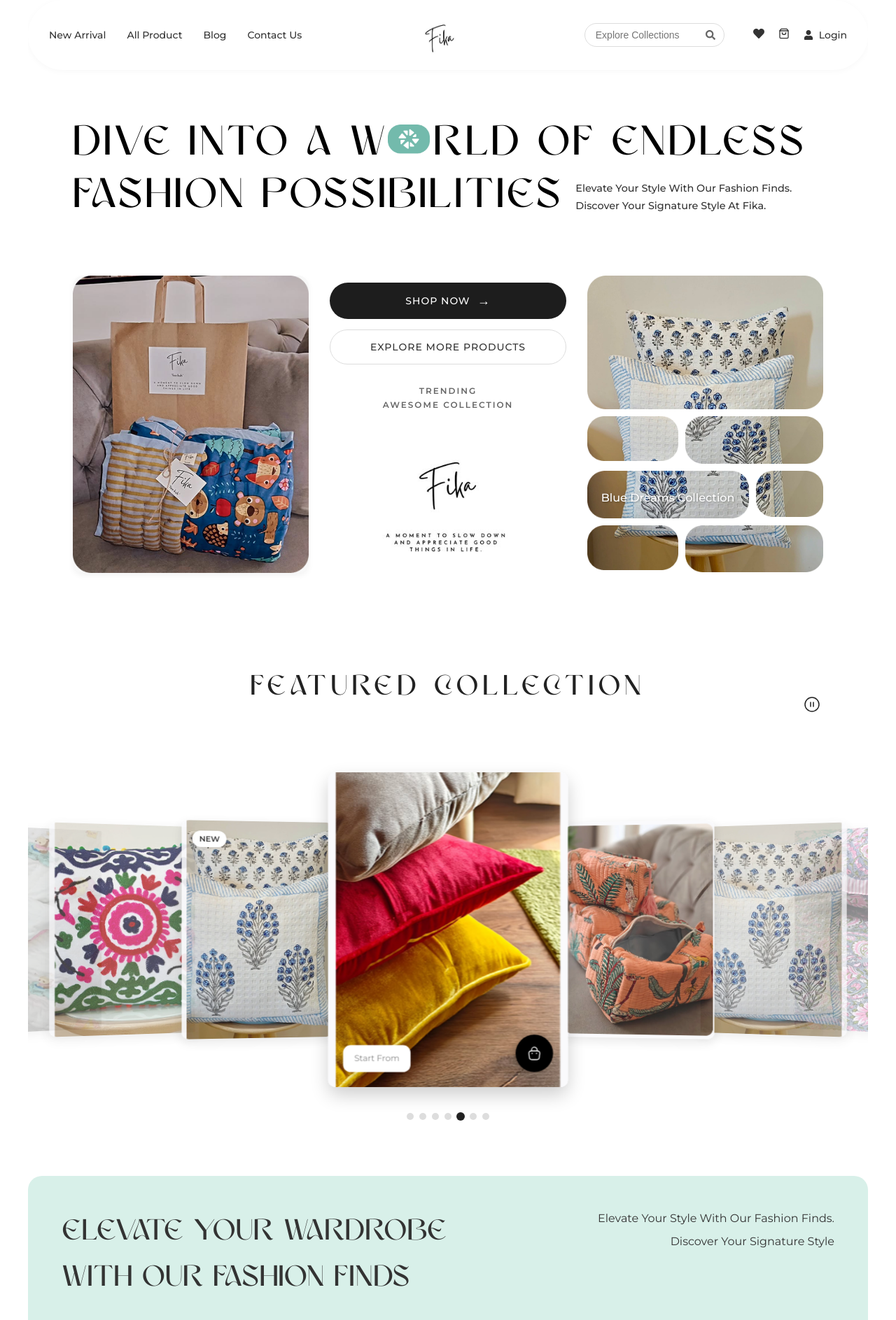
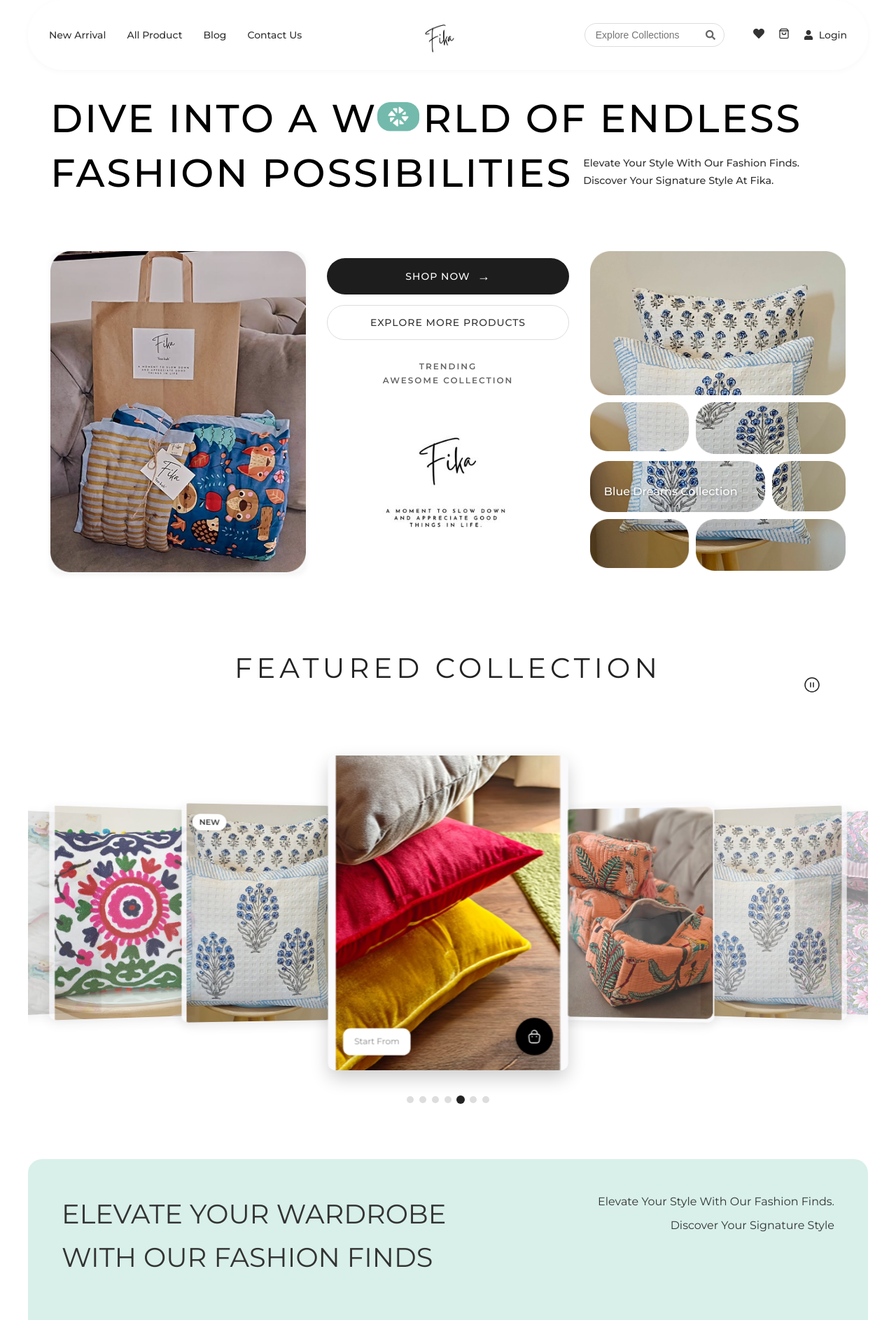
Before and after one commit to 157-49-18-22/Fika-app, a React (Vite) app: page / in a window 1280 px wide. Shown: the top 1887 px of the page at 70% size. Built offline with nearby package versions, Linux system fonts and the light colour scheme; a web font is replaced by a local one.

Commit message:
Update index title and adjust styles across components

```diff
--- a/index.html
+++ b/index.html
@@ -3,9 +3,9 @@
 
 <head>
   <meta charset="UTF-8" />
-  <link rel="icon" type="image/svg+xml" href="/vite.svg" />
+  <!-- <link rel="icon" type="image/svg+xml" href="/vite.svg" /> -->
   <meta name="viewport" content="width=device-width, initial-scale=1.0" />
-  <title>Vite + React</title>
+  <title>Fika-India</title>
 </head>
 
 <body>
--- a/src/App.css
+++ b/src/App.css
@@ -2,7 +2,6 @@
   width: 1200px;
   margin: 0 auto;
   font-family: 'Montserrat', sans-serif !important;
-  overflow-x: hidden;
 }
 
 :root {
@@ -49,8 +48,8 @@ body {
 
 /* For components that need scroll functionality without visible scrollbar */
 .scroll-container {
-  overflow-y: auto;
-  overflow-x: hidden;
+  /* overflow-y: auto; */
+  /* overflow-x: hidden; */
   -ms-overflow-style: none;
   scrollbar-width: none;
 }
--- a/src/Component/CollectionIntro/CollectionIntro.css
+++ b/src/Component/CollectionIntro/CollectionIntro.css
@@ -21,8 +21,8 @@
 }
 
 .main-heading {
-    font-family: 'Carmine', serif;
-    font-size: 2.6rem;
+    /* font-family: 'Carmine', serif; */
+    font-size: 2.4rem;
     font-weight: 400;
     color: #333;
     line-height: 1.6;
--- a/src/Component/FashionGrid/FashionGrid.css
+++ b/src/Component/FashionGrid/FashionGrid.css
@@ -1,13 +1,4 @@
 @import url('https://fonts.googleapis.com/css2?family=Montserrat:wght@400;500;600&display=swap');
-
-@font-face {
-    font-family: 'Carmine';
-    src: url('/public/fonts/Carmine.ttf') format('truetype'),
-        url('/public/fonts/Carmine.otf') format('opentype');
-    font-weight: normal;
-    font-style: normal;
-    font-display: swap;
-}
 
 .fashion-grid-container {
     padding: 40px 0;
@@ -151,7 +142,6 @@
 }
 
 .info-title {
-    font-family: 'Carmine', serif;
     font-size: 24px;
     margin-bottom: 20px;
     line-height: 1.3;
--- a/src/Component/FashionShowcase/FashionShowcase.css
+++ b/src/Component/FashionShowcase/FashionShowcase.css
@@ -8,7 +8,6 @@
     font-weight: 400;
     margin-bottom: 30px;
     letter-spacing: 2px;
-    font-family: 'Carmine';
 }
 
 .fashion-showcase {
--- a/src/Component/FashionShowcase/FashionShowcase.jsx
+++ b/src/Component/FashionShowcase/FashionShowcase.jsx
@@ -4,7 +4,7 @@ import "./FashionShowcase.css";
 const FashionShowcase = () => {
   return (
     <div className="fashion-section">
-      <h1 className="sectiontitle" style={{ fontFamily: "carmine" }}>
+      <h1 className="sectiontitle">
         FASHION AT YOUR FINGERTIPS
       </h1>
       <div className="fashion-showcase">
@@ -12,7 +12,6 @@ const FashionShowcase = () => {
           <div className="main-content">
             <h1
               className="showcase-main-title"
-              style={{ fontFamily: "carmine" }}
             >
               1200+
             </h1>
--- a/src/Component/FeaturedCollection/FeaturedCollection.css
+++ b/src/Component/FeaturedCollection/FeaturedCollection.css
@@ -52,7 +52,6 @@
     font-weight: 400;
     margin-bottom: 3rem;
     letter-spacing: 0.15em;
-    font-family: 'Carmine', serif;
     color: #222;
 }
 
--- a/src/Component/Hero/Hero.css
+++ b/src/Component/Hero/Hero.css
@@ -10,7 +10,7 @@
 }
 
 .hero {
-    padding: 4rem;
+    padding: 2rem;
     margin: 0 auto;
 }
 
@@ -26,10 +26,10 @@
 }
 
 .hero-main-title {
-    font-size: 3.7rem;
+    font-size: 3.5rem;
     line-height: 1.1;
     font-weight: 500;
-    font-family: 'Carmine', serif;
+    font-family: 'Montserrat', sans-serif;
     text-transform: uppercase;
     letter-spacing: 0.05em;
     color: #000;
@@ -82,7 +82,7 @@
 
 /* Left Section */
 .hero-content-left {
-    flex: 1;
+    width: 33%;
     border-radius: 15px;
     overflow: hidden;
     background-color: #f8f8f8;
@@ -92,17 +92,14 @@
 
 .hero-content-left img {
     width: 100%;
-    /* height: 100%; */
-    /* object-fit: cover; */
     display: block;
 }
 
 /* Middle Section */
 .hero-content-middle {
-    flex: 1;
+    width: 33%;
     display: flex;
     flex-direction: column;
-    /* justify-content: space-between; */
     padding: 0 10px;
     height: fit-content;
 }
@@ -179,7 +176,6 @@
 .brand-logo {
     font-size: 70px;
     font-family: 'Montez', cursive;
-    /* margin-bottom: 15px; */
     color: #222;
     font-style: italic;
     height: 200px;
@@ -233,7 +229,7 @@
 
 /* Right Section */
 .hero-content-right {
-    flex: 1;
+    width: 33%;
     display: flex;
     flex-direction: column;
     gap: 10px;
@@ -346,3 +342,24 @@
 .product-grid-item.item6 {
     flex: 0 0 calc(60% - 5px);
 }
+
+
+/* @media (max-width: 480px) {
+    .hero {
+        padding: 1rem;
+    }
+    .hero-heading {
+        margin-bottom: 1rem;
+    }
+       .hero-heading-content {
+        margin-bottom: 1rem;
+    }
+       .hero-main-title {
+        font-size: 1.2rem;
+    }
+
+    .hero-heading-description p {
+        font-size: 0.5rem;
+    }
+
+} */
--- a/src/Component/Hero/Hero.jsx
+++ b/src/Component/Hero/Hero.jsx
@@ -13,10 +13,6 @@ function Hero() {
     navigate('/all-products');
   };
 
-  const handleViewAll = () => {
-    navigate('/all-products');
-  };
-
   return (
     <section className="hero">
       <div className="hero-heading">
@@ -28,11 +24,12 @@ function Hero() {
             </span>
             rld of endless
           </h1>
-          <h1 className="hero-main-title">fashion possibilities</h1>
-
-          <div className="hero-heading-description">
-            <p>Elevate Your Style With Our Fashion Finds.</p>
-            <p>Discover Your Signature Style At Fika.</p>
+          <div className="hero-main-title-2">
+            <h1 className="hero-main-title">fashion possibilities</h1>
+            <div className="hero-heading-description">
+              <p>Elevate Your Style With Our Fashion Finds.</p>
+              <p>Discover Your Signature Style At Fika.</p>
+            </div>
           </div>
         </div>
       </div>
@@ -58,14 +55,6 @@ function Hero() {
             <div className="brand-logo">
               <img style={{width: "250px"}} src="/Fika_Logo.jpg" alt="logo" />
             </div>
-            {/* <div className="brand-tagline">
-              <span>A MOMENT TO SLOW DOWN</span>
-              <span>AND APPRECIATE GOOD</span>
-              <span>THINGS IN LIFE.</span>
-            </div> */}
-            {/* <div className="view-all" onClick={handleViewAll} style={{ cursor: 'pointer' }}>
-              View All <span className="arrow-circle">&#8599;</span>
-            </div> */}
           </div>
         </div>
 
--- a/src/Component/InstaFeed/InstaFeed.css
+++ b/src/Component/InstaFeed/InstaFeed.css
@@ -1,13 +1,4 @@
 @import url('https://fonts.googleapis.com/css2?family=Montserrat:wght@400;500;600&display=swap');
-
-@font-face {
-    font-family: 'Carmine';
-    src: url('/public/fonts/Carmine.ttf') format('truetype'),
-        url('/public/fonts/Carmine.otf') format('opentype');
-    font-weight: normal;
-    font-style: normal;
-    font-display: swap;
-}
 
 .insta-feed-container {
     padding: 5% 2%;
@@ -18,7 +9,6 @@
 
 .insta-feed-title {
     text-align: center;
-    font-family: 'Carmine', serif;
     font-size: 2rem;
     font-weight: 400;
     margin-bottom: 50px;
--- a/src/Component/StyleEmpower/StyleEmpower.css
+++ b/src/Component/StyleEmpower/StyleEmpower.css
@@ -1,13 +1,4 @@
 @import url('https://fonts.googleapis.com/css2?family=Montserrat:wght@400;500;600&display=swap');
-
-@font-face {
-    font-family: 'Carmine';
-    src: url('/public/fonts/Carmine.ttf') format('truetype'),
-        url('/public/fonts/Carmine.otf') format('opentype');
-    font-weight: normal;
-    font-style: normal;
-    font-display: swap;
-}
 
 .style-empower-container {
     width: 100%;
@@ -50,7 +41,6 @@
     display: flex;
     align-items: center;
     gap: 15px;
-    font-family: 'Carmine', serif;
 }
 
 .style-image-marker {
@@ -99,7 +89,6 @@
     font-weight: 400;
     margin: 15px 0 40px;
     letter-spacing: 2px;
-    font-family: 'Carmine', serif;
 }
 
 .button-container {
```
